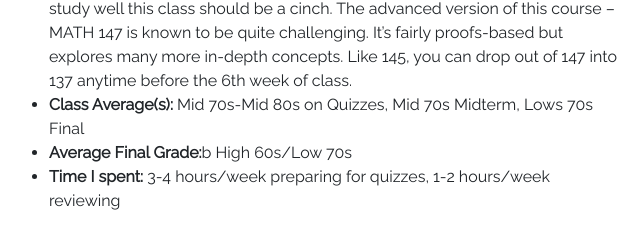
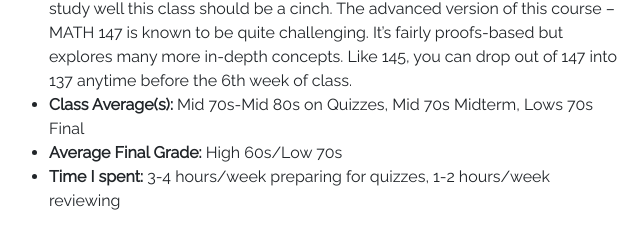
Before and after one commit to tailaiwang/tailaiwang.github.io, a plain HTML site: page assets/blogs/1A.html in a window 1280 px wide. Shown: the part 4417-4643 px from the top of the page, 326-966 px from the left. Drawn offline with nearby package versions, Linux system fonts and the light colour scheme.

Commit message:
typo fix

```diff
--- a/assets/blogs/1A.html
+++ b/assets/blogs/1A.html
@@ -134,7 +134,7 @@
                     <b>MATH 137 (Calculus 1 for Honours Mathematics)</b>
                     <li>Ah, Calc. Much of it is high school review (depending on where you’re coming from). There seems to be a general consensus that the class content is relatively easy, just very fast paced. The weekly quizzes are possible to cram for in an afternoon but can make you complacent very quickly. The hardest sections were probably Epsilon-Delta proofs and Taylor Series, but if you study well this class should be a cinch. The advanced version of this course – MATH 147 is known to be quite challenging. It’s fairly proofs-based but explores many more in-depth concepts. Like 145, you can drop out of 147 into 137 anytime before the 6th week of class. </li>
                     <li><b>Class Average(s):</b> Mid 70s-Mid 80s on Quizzes, Mid 70s Midterm, Lows 70s Final</li>
-                    <li><b>Average Final Grade:</b>b High 60s/Low 70s</li>
+                    <li><b>Average Final Grade:</b> High 60s/Low 70s</li>
                     <li><b>Time I spent:</b> 3-4 hours/week preparing for quizzes, 1-2 hours/week reviewing</li>
                 </ul>
                 <ul>
```
